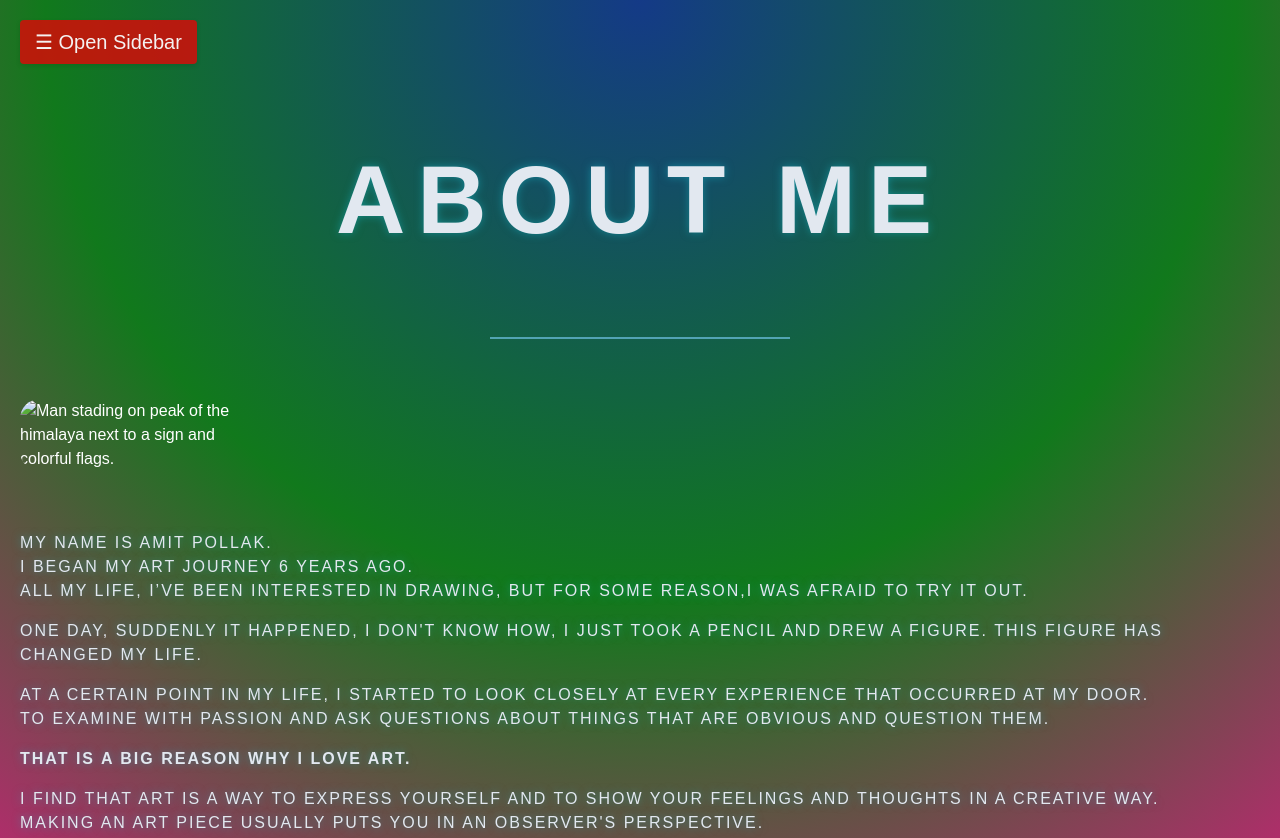
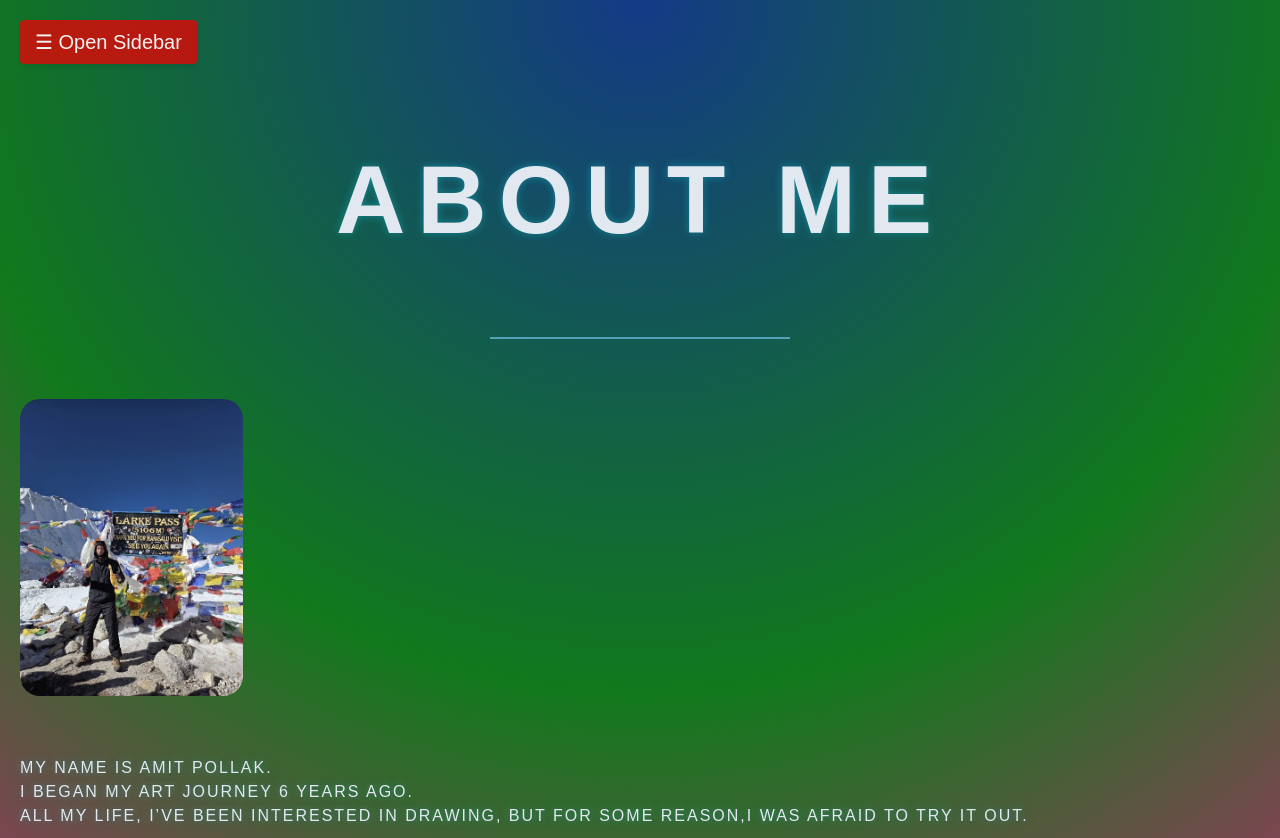
Before and after one commit to amitipp/Art-Website, a plain HTML site: page index.html in a window 1280 px wide. Shown: the top 838 px of the page. Drawn offline with Linux system fonts and the light colour scheme.

Commit message:
Fix HTML formatting and update image source

```diff
--- a/index.html
+++ b/index.html
@@ -29,7 +29,7 @@
             <h1>About me</h1>
         </div>
         <div id="profilepicture" class="profilepicture">
-            <img src="images/himalayaapeak.jpg" alt="Man stading on peak of the himalaya next to a sign and colorful flags.">
+            <img src="https://github.com/amitipp/Art-Website/blob/a14cf3d9d4f3135188e4f35d4f2b9e1be50fa73b/images/himalayapeak.jpg" alt="Man stading on peak of the himalaya next to a sign and colorful flags.">
         </div>
         <div id="aboutme-p" class="aboutme-p">
             <p>
```
